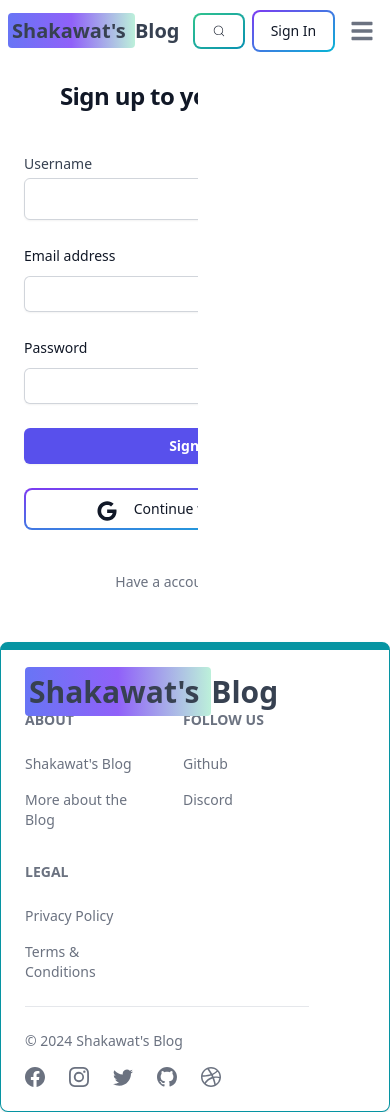
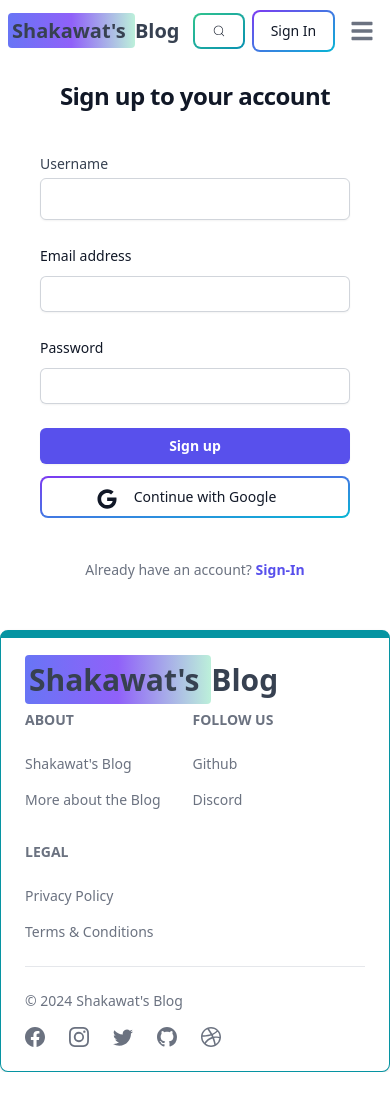
Before and after one commit to Shakawat-hossainn/mern-blog, a React (Vite) app in the folder Frontend/: page /signup in a window 390 px wide. After the commit the page ends 1072 px from the top, so only its background shows below. Built offline with nearby package versions, Linux system fonts and the light colour scheme; no server answers.

Commit message:
Responsive design

```diff
--- a/Frontend/src/components/Footer.jsx
+++ b/Frontend/src/components/Footer.jsx
@@ -7,7 +7,7 @@ const Footer = () => {
     <FlowbiteFooter container className="border border-t-8 border-teal-500 foot "> {/* Use FlowbiteFooter instead of Footer from flowbite-react */}
       <div className="w-full ">
         <div className="grid w-full justify-between sm:flex sm:justify-between md:flex md:grid-cols-1">
-          <div>
+          <div className="mb-3">
     <span className="rounded text-3xl p-1 self-center relative   whitespace-nowrap bg-gradient-to-r from-indigo-500 via-purple-500 to-green-200  font-semibold dark:text-white" >Shakawat's </span><span  className="text-3xl relative  font-semibold dark:text-white">Blog</span>
     </div>
           <div className="grid grid-cols-2 gap-8 sm:mt-4 sm:grid-cols-3 sm:gap-6">
--- a/Frontend/src/components/Signin.jsx
+++ b/Frontend/src/components/Signin.jsx
@@ -1,72 +1,54 @@
-import React, { useEffect, useState } from 'react'
-import { Link,useNavigate } from 'react-router-dom'
-import { useSelector, useDispatch } from "react-redux"
-import { signInFailure, signInStart, signInSuccess } from '../features/User/userSlice'
-import { Alert,Spinner } from 'flowbite-react'
+import React, { useEffect, useState } from 'react';
+import { Link, useNavigate } from 'react-router-dom';
+import { useSelector, useDispatch } from "react-redux";
+import { signInFailure, signInStart, signInSuccess } from '../features/User/userSlice';
+import { Alert, Spinner } from 'flowbite-react';
+
+const Signin = () => {
+  const dispatch = useDispatch();
+  const navigate = useNavigate();
+  const { loading, error: errorMessage } = useSelector((store) => store.user);
+  const [formData, setformData] = useState({});
+
+  const handleChange = (e) => {
+    setformData({ ...formData, [e.target.id]: e.target.value });
+  };
+
+  const handleSubmit = async (e) => {
+    e.preventDefault();
+    try {
+      dispatch(signInStart());
+      const res = await fetch('/api/v1/auth/signin', {
+        method: 'POST',
+        headers: { 'Content-Type': 'application/json' },
+        body: JSON.stringify(formData)
+      });
+      const data = await res.json();
+      if (res.ok) {
+        dispatch(signInSuccess(data));
+        navigate('/');
+      } else {
+        dispatch(signInFailure(data.message));
+      }
+    } catch (error) {
+      dispatch(signInFailure(error.message));
+    }
+  };
+
+  return (
+    <div className='sign-up'>
+      <div className='hidden md:inline'>
 
 
-
-const Signin = () => {
-  const dispatch = useDispatch()
-  const navigate = useNavigate()
- const {loading,error:errorMessage} = useSelector((store)=>store.user)
-  const [formData, setformData] = useState({})
-  const handleChange = (e) => {
-    setformData({...formData, [e.target.id]:e.target.value })
-  }
-
-  const handleSubmit = async(e) => {
-    e.preventDefault()
-    // if(!formData.username || !formData.password || !formData.email){
-    //   return seterrorMessage("Please fill out all required fields")
-    // }
-   try {
-    dispatch(signInStart())
-
-const res = await fetch('/api/v1/auth/signin',{
-    method:'POST',
-    headers:{'Content-Type':'application/json'},
-    body:JSON.stringify(formData)
-});
-const data = await res.json();
-
-if(res.ok){
-  dispatch(signInSuccess(data));
-
-  navigate('/')
-}
-if (data.success === false) {
-dispatch(signInFailure(data.message));;
-}else{
- dispatch(signInSuccess(data));
-}
-
-   } catch (error) {
-    dispatch(signInFailure(error.message));
-
-   }
-  }
-
-
-  return (
-    <div className='sign-up overflow-x-hidden'>
-      <div className='hidden md:inline'>
-      <span className="rounded text-5xl p-1 self-center relative top-[17rem] left-[14rem]  whitespace-nowrap bg-gradient-to-r from-indigo-500 via-purple-500 to-green-200 font-semibold dark:text-white" >Shakawat's </span><span  className="text-5xl relative top-[17rem] left-[14rem] font-semibold dark:text-white">Blog</span>
       </div>
-    <div className="flex min-h-full flex-1 relative left-[12rem] flex-col justify-center px-6 py-12 lg:px-8">
-    <div className="sm:mx-auto  sm:w-full sm:max-w-sm">
-      {/* <img
-        className="mx-auto h-10 w-auto"
-        src="https://tailwindui.com/img/logos/mark.svg?color=indigo&shade=600"
-        alt="Your Company"
-      /> */}
+      <div className="flex min-h-full flex-1 flex-col justify-center px-6 py-12 lg:px-8">
+        <div className="sm:mx-auto sm:w-full sm:max-w-sm">
           <h2 className="mt-10 text-center text-2xl font-bold leading-9 tracking-tight text-gray-900">
             Sign in to your account
           </h2>
         </div>
-
         <div className="mt-10 sm:mx-auto sm:w-full sm:max-w-sm">
-      <form className="space-y-6" action="#" method="POST" onSubmit={handleSubmit}>
+          <form className="space-y-6" onSubmit={handleSubmit}>
             <div>
               <label htmlFor="email" className="block text-sm font-medium leading-6 text-gray-900 dark:text-white">
                 Email address
@@ -77,22 +59,17 @@ dispatch(signInFailure(data.message));;
                   name="email"
                   type="email"
                   autoComplete="email"
-              required onChange={handleChange}
+                  required
+                  onChange={handleChange}
                   className="block w-full rounded-md border-0 py-1.5 text-gray-900 shadow-sm ring-1 ring-inset ring-gray-300 placeholder:text-gray-400 focus:ring-2 focus:ring-inset focus:ring-indigo-600 sm:text-sm sm:leading-6"
                 />
               </div>
             </div>
-
             <div>
               <div className="flex items-center justify-between">
                 <label htmlFor="password" className="block text-sm font-medium leading-6 text-gray-900 dark:text-white">
                   Password
                 </label>
-            {/* <div className="text-sm">
-              <a href="#" className="font-semibold text-indigo-600 hover:text-indigo-500">
-                Forgot password?
-              </a>
-            </div> */}
               </div>
               <div className="mt-2">
                 <input
@@ -100,42 +77,39 @@ dispatch(signInFailure(data.message));;
                   name="password"
                   type="password"
                   autoComplete="current-password"
-              required onChange={handleChange}
+                  required
+                  onChange={handleChange}
                   className="block w-full rounded-md border-0 py-1.5 text-gray-900 shadow-sm ring-1 ring-inset ring-gray-300 placeholder:text-gray-400 focus:ring-2 focus:ring-inset focus:ring-indigo-600 sm:text-sm sm:leading-6"
                 />
               </div>
             </div>
-
             <div>
               <button
                 type="submit"
                 className="flex w-full justify-center rounded-md bg-indigo-600 px-3 py-1.5 text-sm font-semibold leading-6 text-white shadow-sm hover:bg-indigo-500 focus-visible:outline focus-visible:outline-2 focus-visible:outline-offset-2 focus-visible:outline-indigo-600"
               >
-         {
-          loading? (
+                {loading ? (
                   <Spinner className='sm' />
                 ) : (
                   "Sign in"
-          )
-         }
+                )}
               </button>
             </div>
           </form>
-
           <p className="mt-10 text-center text-sm text-gray-500">
-        Don't have a account?{' '}
+            Don't have an account?{' '}
             <Link to="/signup" className="font-semibold leading-6 text-indigo-600 hover:text-indigo-500">
               Sign-Up
             </Link>
           </p>
-      { errorMessage &&
-   ( <Alert className='mt-5'color='failure'>
+          {errorMessage &&
+            (<Alert className='mt-5' color='failure'>
               {errorMessage}
             </Alert>)}
         </div>
       </div>
     </div>
-  )
+  );
 }
 
-export default Signin
+export default Signin;
--- a/Frontend/src/components/Signup.jsx
+++ b/Frontend/src/components/Signup.jsx
@@ -1,83 +1,60 @@
-import React from 'react'
-import { Link,useNavigate } from 'react-router-dom'
-
-import { Alert, Button, Spinner } from 'flowbite-react';
+import React from 'react';
+import { Link, useNavigate } from 'react-router-dom';
+import { Alert, Spinner } from 'flowbite-react';
 import { useState } from 'react';
 import OAuth from './OAuth';
+
 const Signup = () => {
-  const navigate = useNavigate()
-  const [errorMessage, seterrorMessage] = useState(null)
-  const [loading, setLodaing] = useState(null)
-  const [formData, setformData] = useState({})
+  const navigate = useNavigate();
+  const [errorMessage, seterrorMessage] = useState(null);
+  const [loading, setLoading] = useState(null);
+  const [formData, setformData] = useState({});
+
   const handleChange = (e) => {
-    setformData({...formData, [e.target.id]:e.target.value })
-  }
-  const handleSubmit = async(e) => {
-    e.preventDefault()
-    // if(!formData.username || !formData.password || !formData.email){
-    //   return seterrorMessage("Please fill out all required fields")
-    // }
+    setformData({ ...formData, [e.target.id]: e.target.value });
+  };
+
+  const handleSubmit = async (e) => {
+    e.preventDefault();
     try {
-    setLodaing(true)
-const res = await fetch('/api/v1/auth/signup',{
-    method:'POST',
-    headers:{'Content-Type':'application/json'},
-    body:JSON.stringify(formData)
+      setLoading(true);
+      const res = await fetch('/api/v1/auth/signup', {
+        method: 'POST',
+        headers: { 'Content-Type': 'application/json' },
+        body: JSON.stringify(formData)
       });
       const data = await res.json();
-setLodaing(false)
-if(res.ok){
-  navigate('/signin')
+      setLoading(false);
+      if (res.ok) {
+        navigate('/signin');
+      } else {
+        seterrorMessage(data.message);
       }
-if (data.success === false) {
-  return seterrorMessage(data.message);
-}else{
-  return seterrorMessage(null);
-}
-
     } catch (error) {
       seterrorMessage(error.message);
-     setLodaing(false);
+      setLoading(false);
+    }
+  };
 
-   }
-  }
   return (
-    <div className='sign-up overflow-x-hidden'>
+    <div className='sign-up'>
       <div className='hidden md:inline'>
-    <span className="rounded text-5xl p-1 self-center relative top-[17rem] left-[14rem]  whitespace-nowrap bg-gradient-to-r from-indigo-500 via-purple-500 to-green-200  font-semibold dark:text-white" >Shakawat's </span><span  className="text-5xl relative top-[17rem] left-[14rem] font-semibold dark:text-white">Blog</span>
+
+
       </div>
-  <div className="flex min-h-full flex-1 relative left-[12rem] flex-col justify-center px-6 py-12 lg:px-8">
-  <div className="sm:mx-auto  sm:w-full sm:max-w-sm">
-    {/* <img
-      className="mx-auto h-10 w-auto"
-      src="https://tailwindui.com/img/logos/mark.svg?color=indigo&shade=600"
-      alt="Your Company"
-    /> */}
+      <div className="flex min-h-full flex-1 flex-col justify-center px-6 py-12 lg:px-8">
+        <div className="sm:mx-auto sm:w-full sm:max-w-sm">
           <h2 className="relative top-[-2rem] text-center text-2xl font-bold leading-9 tracking-tight text-gray-900">
             Sign up to your account
           </h2>
         </div>
-
         <div className="mt-2 sm:mx-auto sm:w-full sm:max-w-sm">
-    <form className="space-y-6" action="#" method="POST" onSubmit={handleSubmit}>
+          <form className="space-y-6" onSubmit={handleSubmit}>
             <div>
               <div className="mb-4">
-                <label htmlFor="username"  className="block text-sm font-medium text-gray-700 dark:text-white">Username</label>
+                <label htmlFor="username" className="block text-sm font-medium text-gray-700 dark:text-white">Username</label>
                 <input onChange={handleChange} type="text" required id="username" name="username" className="mt-1 block w-full rounded-md border-gray-300 shadow-sm focus:border-blue-500 focus:ring focus:ring-blue-500 focus:ring-opacity-50"/>
               </div>
-        {/* <label htmlFor="username" className="block text-sm font-medium leading-6 text-gray-900">
-          Username
-        </label>
-        <div className="mt-2">
-          <input
-            id="username"
-            name="username"
-            type="username"
-            autoComplete="username"
-            required
-            className="block w-full rounded-md border-0 py-1.5 text-gray-900 shadow-sm ring-1 ring-inset ring-gray-300 placeholder:text-gray-400 focus:ring-2 focus:ring-inset focus:ring-indigo-600 sm:text-sm sm:leading-6"
-          />
-        </div> */}
             </div>
             <div>
               <label htmlFor="email" className="block text-sm font-medium leading-6 text-gray-900 dark:text-white">
@@ -89,22 +66,17 @@ if (data.success === false) {
                   name="email"
                   type="email"
                   autoComplete="email"
-            required  onChange={handleChange}
+                  required
+                  onChange={handleChange}
                   className="block w-full rounded-md border-0 py-1.5 text-gray-900 shadow-sm ring-1 ring-inset ring-gray-300 placeholder:text-gray-400 focus:ring-2 focus:ring-inset focus:ring-indigo-600 sm:text-sm sm:leading-6"
                 />
               </div>
             </div>
-
             <div>
               <div className="flex items-center justify-between">
-          <label htmlFor="password"className="block text-sm font-medium leading-6 text-gray-900 dark:text-white">
+                <label htmlFor="password" className="block text-sm font-medium leading-6 text-gray-900 dark:text-white">
                   Password
                 </label>
-          {/* <div className="text-sm">
-            <a href="#" className="font-semibold text-indigo-600 hover:text-indigo-500">
-              Forgot password?
-            </a>
-          </div> */}
               </div>
               <div className="mt-2">
                 <input
@@ -112,44 +84,40 @@ if (data.success === false) {
                   name="password"
                   type="password"
                   autoComplete="current-password"
-            required onChange={handleChange}
+                  required
+                  onChange={handleChange}
                   className="block w-full rounded-md border-0 py-1.5 text-gray-900 shadow-sm ring-1 ring-inset ring-gray-300 placeholder:text-gray-400 focus:ring-2 focus:ring-inset focus:ring-indigo-600 sm:text-sm sm:leading-6"
                 />
               </div>
             </div>
-
             <div>
               <button
                 type="submit"
-          className="flex w-full justify-center rounded-md bg-indigo-600 px-3 py-1.5 text-sm font-semibold leading-6 text-white shadow-sm hover:bg-indigo-500 focus-visible:outline focus-visible:outline-2 focus-visible:outline-offset-2 focus-visible:outline-indigo-600"
+                className="flex w-full justify-center rounded-md bg-indigo-600 px-3 py-1.5 text-sm font-semibold leading-6 text-white shadow-sm hover:bg-indigo-500 focus-visible:outline focus-visible:outline-2 focus-visible:outline-offset-2 focus-visible:outline-indigo-600 mb-3"
               >
-         {
-          loading? (
+                {loading ? (
                   <Spinner className='sm' />
                 ) : (
                   "Sign up"
-          )
-         }
+                )}
               </button>
             </div>
-      <OAuth/>
-
           </form>
-
+          <OAuth />
           <p className="mt-10 text-center text-sm text-gray-500">
-      Have a account?{' '}
+            Already have an account?{' '}
             <Link to="/signin" className="font-semibold leading-6 text-indigo-600 hover:text-indigo-500">
               Sign-In
             </Link>
           </p>
-    { errorMessage &&
-   ( <Alert className='mt-5'color='failure'>
+          {errorMessage &&
+            (<Alert className='mt-5' color='failure'>
               {errorMessage}
             </Alert>)}
         </div>
       </div>
     </div>
-)
+  );
 }
 
-export default Signup
+export default Signup;
--- a/Frontend/src/index.css
+++ b/Frontend/src/index.css
@@ -5,29 +5,27 @@
 body, html {
     margin: 0;
     padding: 0;
-  }
-  * {
+    width: 100%;
+    overflow-x: hidden;
+}
+
+* {
     box-sizing: border-box;
-  }
+}
+
+.sign-up, .container {
+    width: 100%;
+    padding: 0 1rem;
+    box-sizing: border-box;
+}
 
 @media screen and (max-width: 700px) {
-    .foot {
-        display: flex;
-        justify-content: center;
+    .sign-up {
         position: relative;
-      padding-right: 5rem;
-        width: 100%; /* Ensure the footer spans the full width */
-        box-sizing: border-box; /* Include padding and border within width */
-
+        right: 0; /* Adjusted */
     }
 
-.sign-up{
-     position: relative;
-     right: 12rem;
+    .custom-navbar-toggle {
+        right: 0; /* Adjusted */
+    }
 }
-}
-
-.custom-navbar-toggle{
-    position: relative;
-    right: 12rem;
-}
```
Lines whose indentation alone changed are shown as unchanged.
